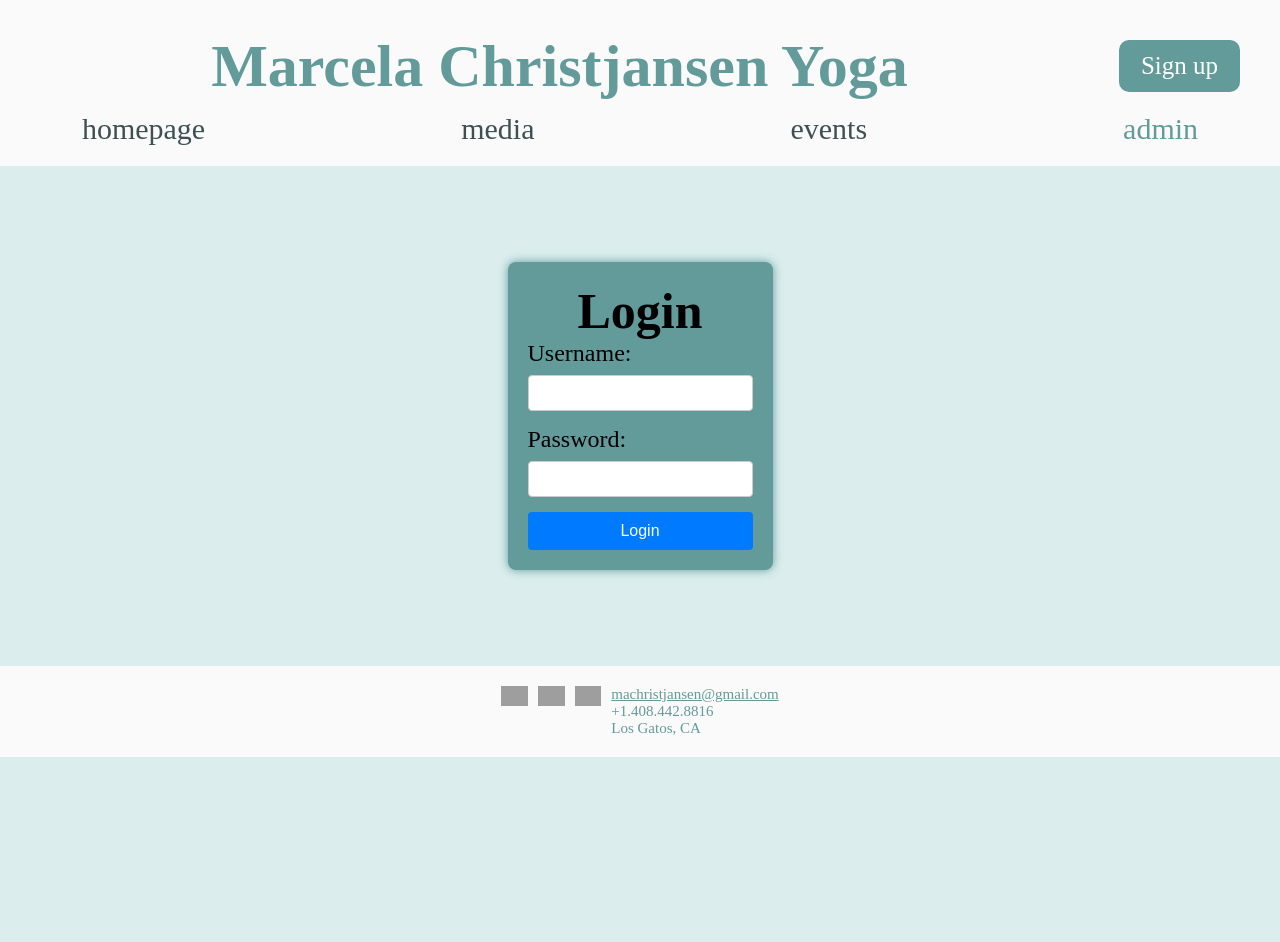
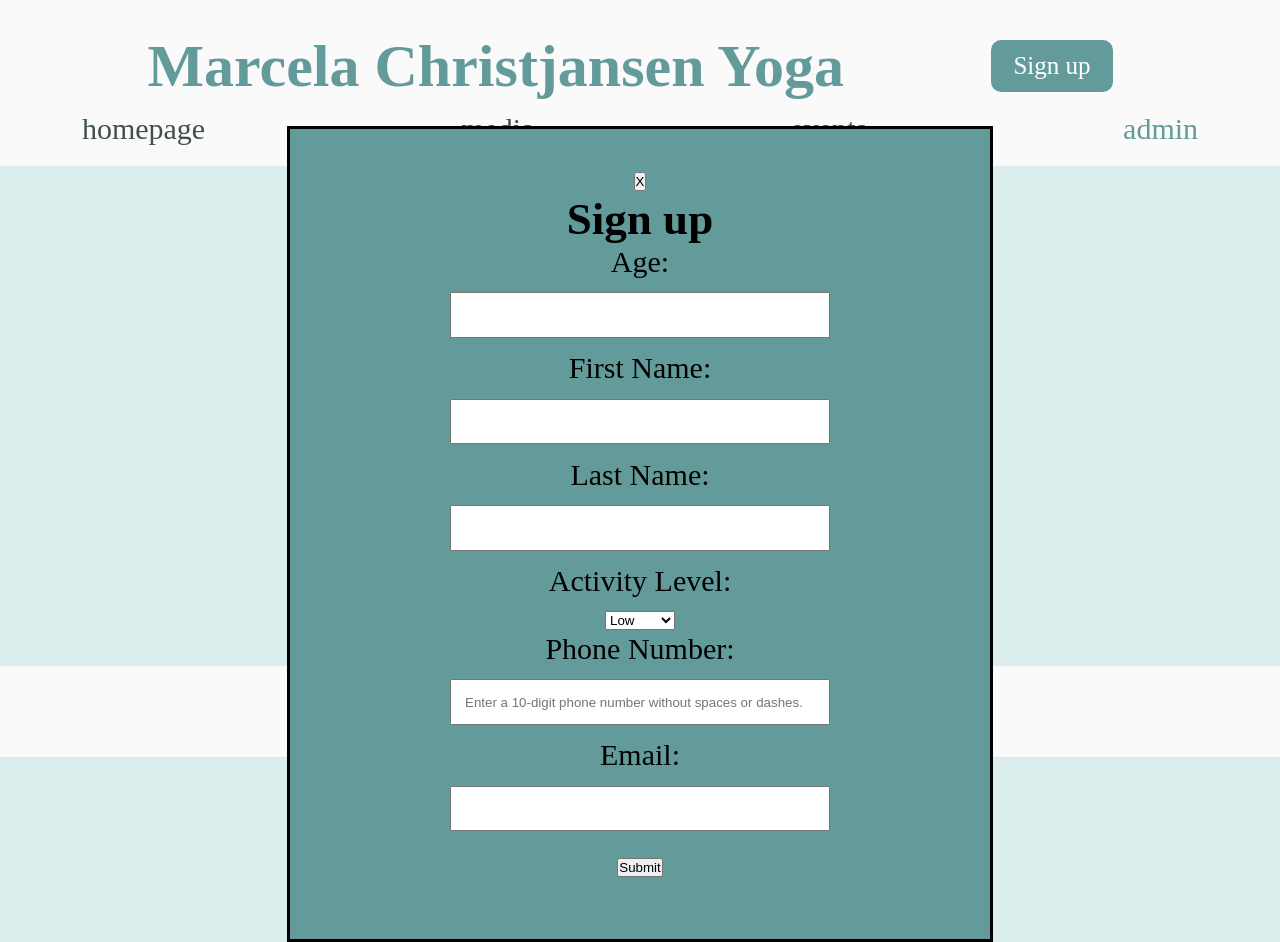
Before and after one commit to MaxusTheOne/Yoga-frontend, a React (Vite) app in the folder YogaFrontend/: page /admin in a window 1280 px wide. Both pictures are taken after a click on the button "Sign up". Before the commit the page ends 800 px from the top, so only its background shows below. Built offline with nearby package versions, Linux system fonts and the light colour scheme; grey boxes are pictures that could not be loaded; a web font is replaced by a local one.

Commit message:
sign up works?

```diff
--- a/YogaFrontend/src/components/Header.jsx
+++ b/YogaFrontend/src/components/Header.jsx
@@ -1,12 +1,29 @@
+import { useState } from 'react'
 import NavBar from './NavBar'
+import SignUpDialog from './SignUp/SignUpDialog'
 
 export default function Header() {
+    const [openDialog, setOpenDialog] = useState(false)
+
+    function handleOpenDialog() {
+        setOpenDialog(true)
+    }
+
+    function handleCloseDialog() {
+        setOpenDialog(false)
+    }
+
     return (
         <header>
             <div className="header-div">
                 <h1> </h1>
                 <h1>Marcela Christjansen Yoga</h1>
-                <button className="signUpButton">Sign up</button>
+                <button className="signUpButton" onClick={handleOpenDialog}>
+                    Sign up
+                </button>
+                {openDialog && (
+                    <SignUpDialog handleCloseDialog={handleCloseDialog} />
+                )}
             </div>
             <NavBar />
         </header>
--- a/YogaFrontend/src/components/SignUp/SignUpDialog.jsx
+++ b/YogaFrontend/src/components/SignUp/SignUpDialog.jsx
@@ -1,7 +1,131 @@
-export default function SignUpDialog() {
+import { useState } from 'react'
+
+export default function SignUpDialog({ handleCloseDialog }) {
+    SignUpDialog.propTypes
+
+    const [formData, setFormData] = useState({
+        age: '',
+        firstName: '',
+        lastName: '',
+        activityLevel: 'Low',
+        phone: '',
+        email: '',
+    })
+
+    const handleChange = (event) => {
+        const { name, value } = event.target
+        setFormData({
+            ...formData,
+            [name]: value,
+        })
+    }
+
+    async function handleSubmit(event) {
+        event.preventDefault()
+
+        try {
+            const response = await fetch(
+                'http://localhost:3000/users/userSignup',
+                {
+                    method: 'POST',
+                    headers: {
+                        'Content-Type': 'application/json',
+                    },
+                    body: JSON.stringify(formData),
+                }
+            )
+
+            if (response.ok) {
+                const responseData = await response.json()
+                console.log('Server response:', responseData)
+            } else {
+                console.error('Failed to submit the form:', response.status)
+            }
+        } catch (error) {
+            console.error('Error submitting the form:', error)
+        }
+    }
+
     return (
-        <>
-            <div></div>
-        </>
+        <div className="dialog">
+            <dialog className="signup-dialog" open>
+                <button
+                    onClick={handleCloseDialog}
+                    className="close-dialog-button"
+                >
+                    X
+                </button>
+                <h2>Sign up</h2>
+                <form onSubmit={handleSubmit}>
+                    <label htmlFor="age">Age:</label>
+                    <input
+                        type="number"
+                        id="age"
+                        name="age"
+                        value={formData.age}
+                        onChange={handleChange}
+                        required
+                    />
+
+                    <label htmlFor="firstName">First Name:</label>
+                    <input
+                        type="text"
+                        id="firstName"
+                        name="firstName"
+                        value={formData.firstName}
+                        onChange={handleChange}
+                        required
+                    />
+
+                    <label htmlFor="lastName">Last Name:</label>
+                    <input
+                        type="text"
+                        id="lastName"
+                        name="lastName"
+                        value={formData.lastName}
+                        onChange={handleChange}
+                        required
+                    />
+
+                    <label htmlFor="activityLevel">Activity Level:</label>
+                    <br />
+                    <select
+                        id="activityLevel"
+                        name="activityLevel"
+                        value={formData.activityLevel}
+                        onChange={handleChange}
+                        required
+                    >
+                        <option value="Low">Low</option>
+                        <option value="Medium">Medium</option>
+                        <option value="High">High</option>
+                    </select>
+                    <br />
+                    <label htmlFor="phone">Phone Number:</label>
+                    <input
+                        type="tel"
+                        id="phone"
+                        name="phone"
+                        pattern="[0-9]{10}"
+                        placeholder="Enter a 10-digit phone number without spaces or dashes."
+                        value={formData.phone}
+                        onChange={handleChange}
+                        required
+                    />
+
+                    <label htmlFor="email">Email:</label>
+                    <input
+                        type="email"
+                        id="email"
+                        name="email"
+                        value={formData.email}
+                        onChange={handleChange}
+                        required
+                    />
+
+                    <button type="submit">Submit</button>
+                </form>
+            </dialog>
+        </div>
     )
 }
--- a/YogaFrontend/src/homepage.css
+++ b/YogaFrontend/src/homepage.css
@@ -765,3 +765,21 @@ button:hover {
     font-size: xx-large;
     flex-direction: column;
 }
+
+/* SIGN UP DIALOG */
+
+.signup-dialog {
+    width: 50%;
+    margin: 2em auto 0;
+    background-color: rgba(99, 154, 154, 1);
+    padding: 1em 1em 2em;
+    text-align: center;
+}
+
+input {
+    margin: 1em auto;
+    width: 80%;
+    max-width: 350px;
+    padding: 1em;
+    display: block;
+}
```
